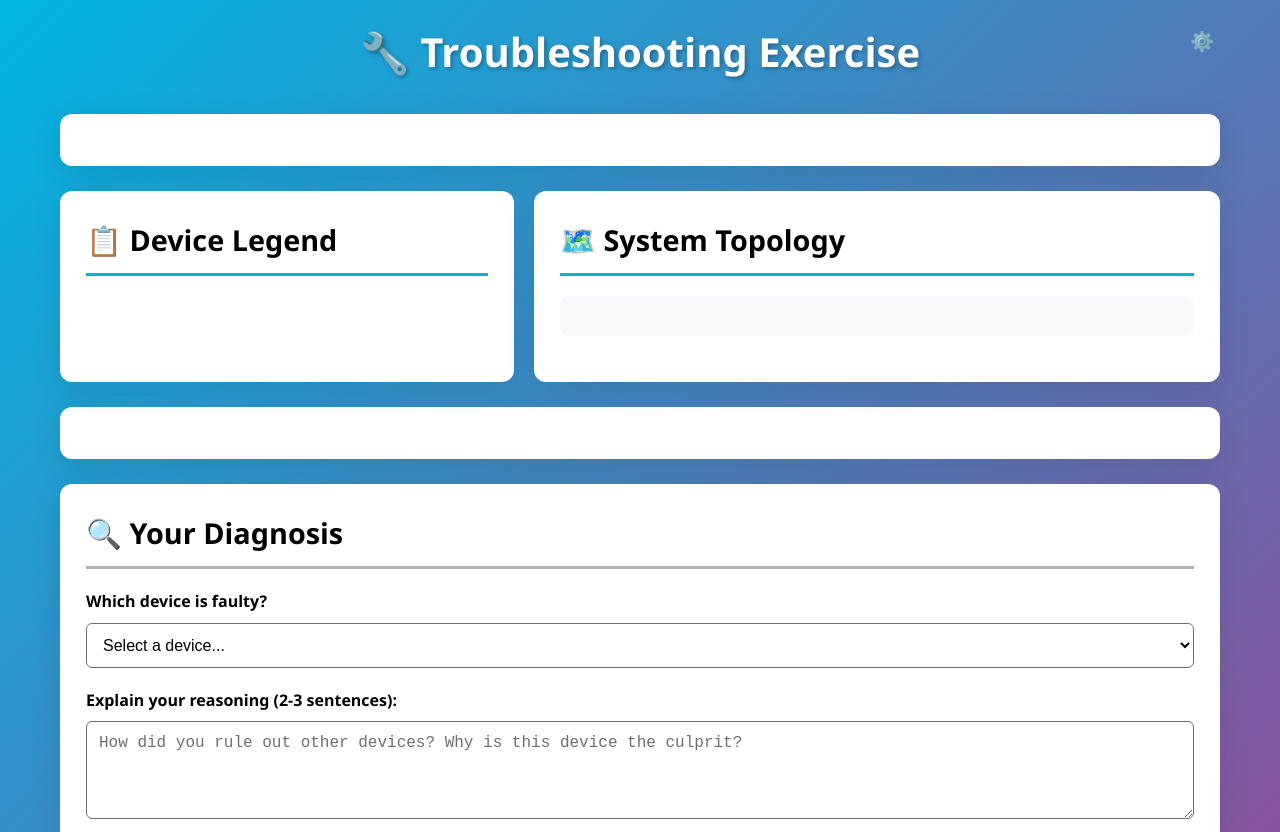
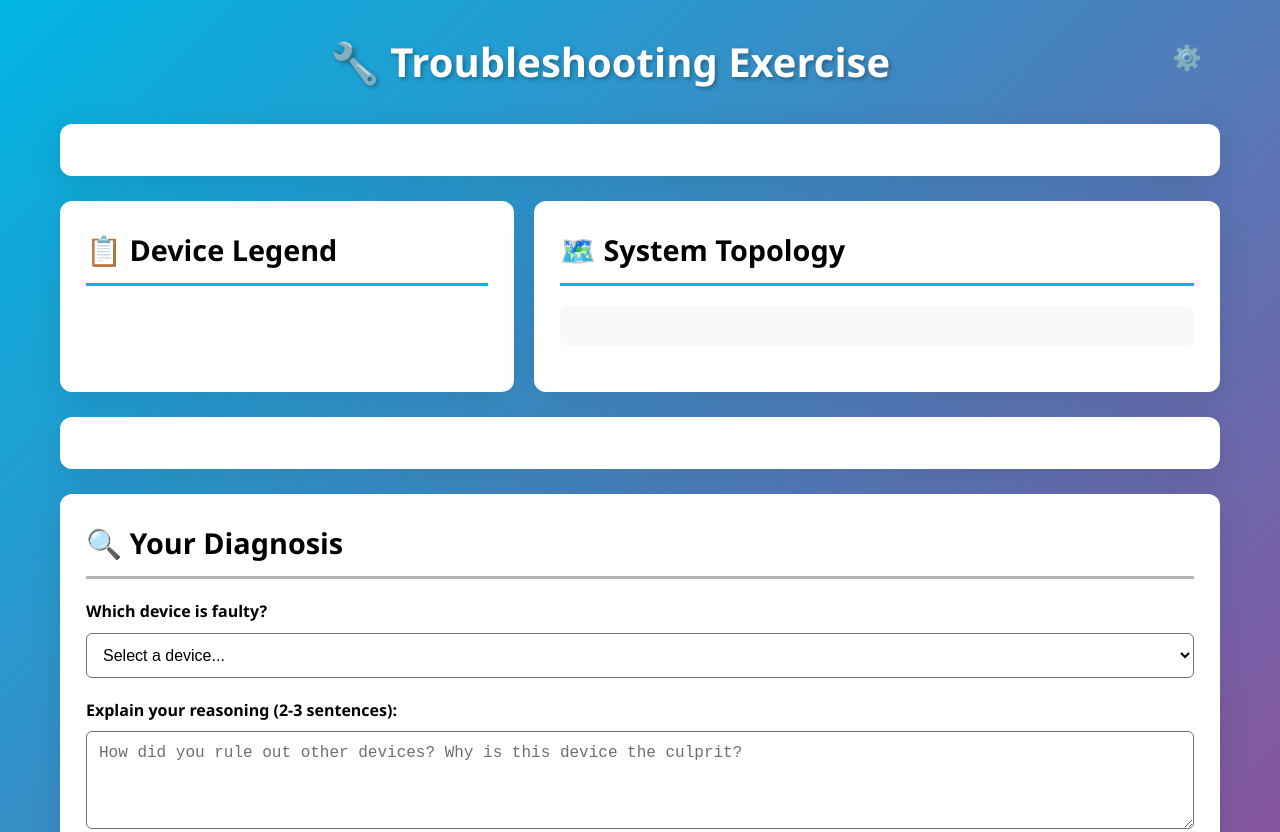
Before and after one commit to taylorelley/faut-find-test, a website: page public/index.html in a window 1280 px wide. Shown: the top 832 px of the page. Drawn offline with Linux system fonts and the light colour scheme; no server answers; a script that the page names is missing.

Commit message:
Adjust scenario menu button size and spacing

```diff
--- a/public/styles.css
+++ b/public/styles.css
@@ -22,6 +22,8 @@ header {
     position: relative;
     text-align: center;
     margin-bottom: 30px;
+    padding-top: 10px;
+    padding-right: 60px; /* space for scenario button */
     color: white;
 }
 
@@ -342,8 +344,8 @@ header p {
 
 .scenario-menu {
     position: absolute;
-    top: 0;
-    right: 0;
+    top: 10px;
+    right: 10px;
     display: inline-block;
 }
 
@@ -361,8 +363,8 @@ header p {
     border: none;
     color: white;
     cursor: pointer;
-    font-size: 1.2rem;
-    padding: 6px;
+    font-size: 1.5rem;
+    padding: 8px;
 }
 
 .scenario-controls {
```
